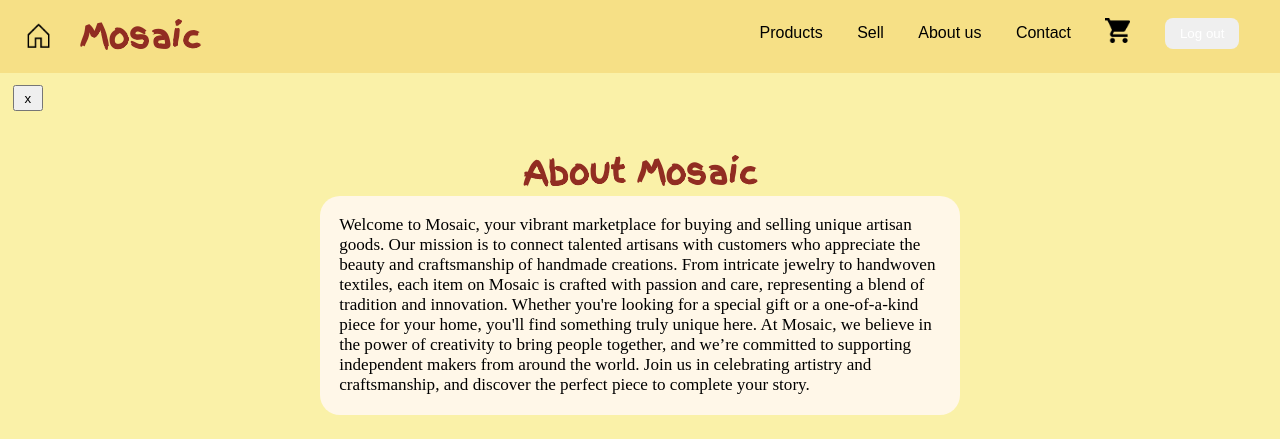
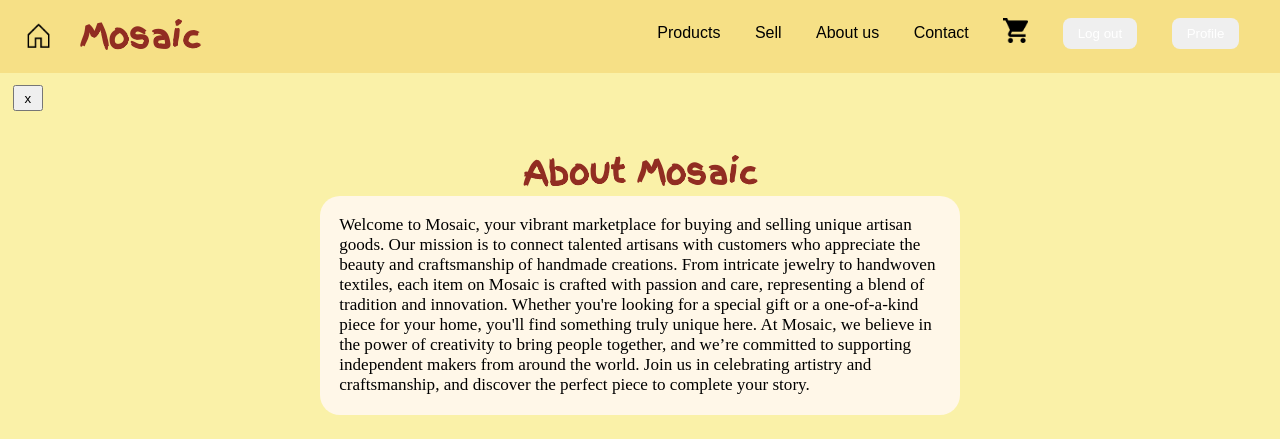
Before and after one commit to NathanHelm/cosc_360_Final_Project, a PHP site: page /FrontEnd/HTML/aboutUs.php in a window 1280 px wide. Shown: the top 439 px of the page. Run offline with PHP 8.4, Linux system fonts and the light colour scheme; a user stored in the database is signed in.

Commit message:
profile added to about us page after testing

```diff
--- a/FrontEnd/HTML/aboutUs.php
+++ b/FrontEnd/HTML/aboutUs.php
@@ -30,6 +30,7 @@ session_start();
                 <button type="submit" id="signOut">Log out</button>
             </form>
     </li>
+    <li><a href="./profile.php"><button id="profile">Profile</button></a></li>
         <?php else: ?>
             <li><a href="./login.php"><button id="signIn">Sign in</button></a></li>
             <li><a href="./signup.php"><button id="register">Register</button></a></li>
```
